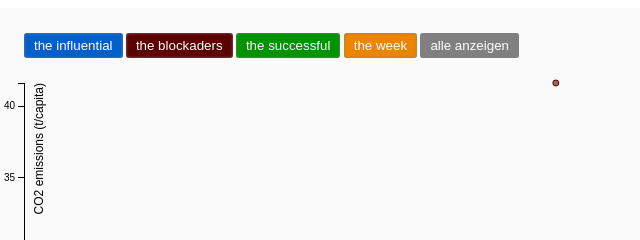
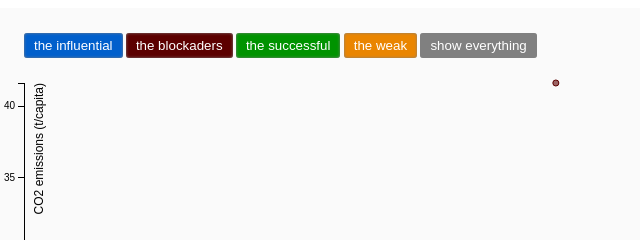
Before and after one commit to correctiv/klimafraktionen, a website: page example/en.html in a window 1280 px wide. Shown: the top 240 px of the page, 34-674 px from the left. Drawn offline with nearby package versions, Linux system fonts and the light colour scheme.

Commit message:
Update English translation.

```diff
--- a/example/en.html
+++ b/example/en.html
@@ -16,8 +16,8 @@
       <button class="climate-factions__button climate-factions__button--a" data-action-focus="A">the influential</button>
       <button class="climate-factions__button climate-factions__button--b" data-action-focus="B">the blockaders</button>
       <button class="climate-factions__button climate-factions__button--c" data-action-focus="C">the successful</button>
-      <button class="climate-factions__button climate-factions__button--d" data-action-focus="D">the week</button>
-      <button class="climate-factions__button" data-action-reset=>alle anzeigen</button>
+      <button class="climate-factions__button climate-factions__button--d" data-action-focus="D">the weak</button>
+      <button class="climate-factions__button" data-action-reset=>show everything</button>
     </div>
 
     <div id="chart"></div>
```
